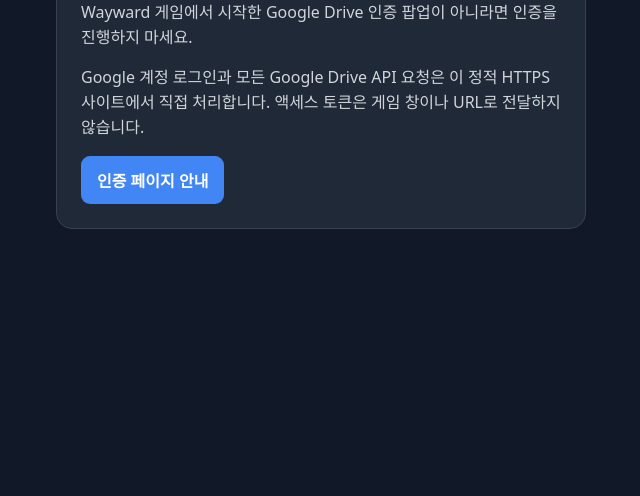
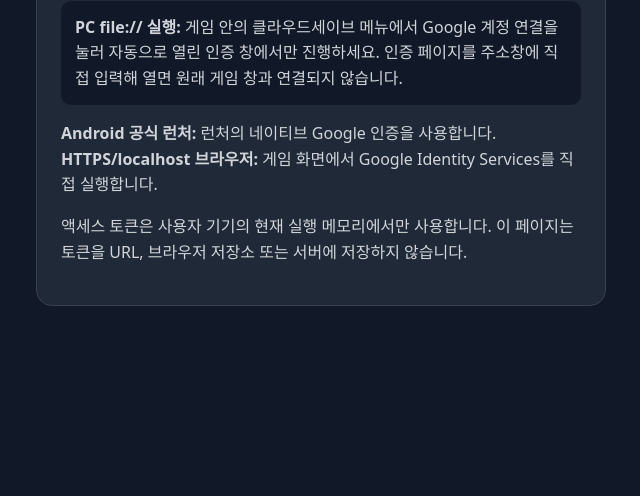
Before and after one commit to jeiky224/cloud, a plain HTML site: page site/index.html in a window 1280 px wide. Shown: the part 352-848 px from the top of the page, without its empty margins (319-959 px from the left). Drawn offline with Linux system fonts and the light colour scheme.

Commit message:
docs(cloudsave): explain current file bridge entry

```diff
--- a/site/index.html
+++ b/site/index.html
@@ -4,22 +4,23 @@
   <meta charset="utf-8">
   <meta name="viewport" content="width=device-width, initial-scale=1, viewport-fit=cover">
   <meta name="referrer" content="no-referrer">
-  <meta name="color-scheme" content="dark light">
-  <title>Wayward CloudSave</title>
+  <meta name="robots" content="noindex,nofollow">
+  <title>Wayward CloudSave | 연결 안내</title>
   <style>
-    :root{font-family:system-ui,-apple-system,"Segoe UI",sans-serif;color-scheme:dark light}
-    body{margin:0;min-height:100svh;display:grid;place-items:center;padding:24px;background:#111827;color:#f3f4f6}
-    main{width:min(100%,480px);padding:24px;border:1px solid #374151;border-radius:16px;background:#1f2937}
-    h1{font-size:1.35rem}p{line-height:1.55;color:#d1d5db}
-    a{display:inline-block;padding:12px 16px;border-radius:9px;background:#4285f4;color:white;text-decoration:none;font-weight:650}
+    :root{font-family:system-ui,-apple-system,"Segoe UI",sans-serif;color-scheme:dark;background:#111827;color:#f3f4f6}
+    body{margin:0;min-height:100svh;display:grid;place-items:center;padding:24px}
+    main{width:min(100%,520px);padding:24px;border:1px solid #374151;border-radius:16px;background:#1f2937}
+    h1{font-size:1.35rem;margin-top:0}p{line-height:1.6;color:#d1d5db}
+    .note{padding:14px;border-radius:10px;background:#111827}
   </style>
 </head>
 <body>
   <main>
     <h1>Wayward CloudSave</h1>
-    <p>Wayward 게임에서 시작한 Google Drive 인증 팝업이 아니라면 인증을 진행하지 마세요.</p>
-    <p>Google 계정 로그인과 모든 Google Drive API 요청은 이 정적 HTTPS 사이트에서 직접 처리합니다. 액세스 토큰은 게임 창이나 URL로 전달하지 않습니다.</p>
-    <a href="./auth.html">인증 페이지 안내</a>
+    <p>이 사이트는 Wayward CloudSave의 정적 Google 인증 브리지입니다. 인증 및 Google Drive 요청은 브라우저에서 Google로 직접 전송되며 별도 백엔드나 토큰 중계 서버를 사용하지 않습니다.</p>
+    <p class="note"><strong>PC file:// 실행:</strong> 게임 안의 클라우드세이브 메뉴에서 Google 계정 연결을 눌러 자동으로 열린 인증 창에서만 진행하세요. 인증 페이지를 주소창에 직접 입력해 열면 원래 게임 창과 연결되지 않습니다.</p>
+    <p><strong>Android 공식 런처:</strong> 런처의 네이티브 Google 인증을 사용합니다. <strong>HTTPS/localhost 브라우저:</strong> 게임 화면에서 Google Identity Services를 직접 실행합니다.</p>
+    <p>액세스 토큰은 사용자 기기의 현재 실행 메모리에서만 사용합니다. 이 페이지는 토큰을 URL, 브라우저 저장소 또는 서버에 저장하지 않습니다.</p>
   </main>
 </body>
 </html>
```
